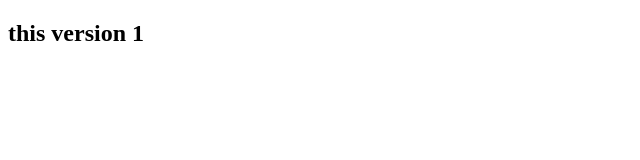
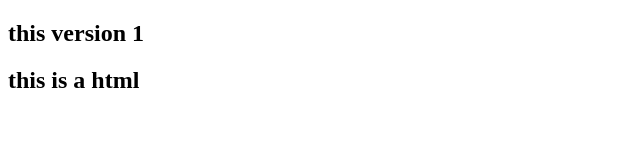
Before and after one commit to PythonAvodhaTamil/git-version-control, a plain HTML site: page index.html in a window 1280 px wide. Shown: the whole page, without its empty margins (0-640 px from the left). Drawn offline with Linux system fonts and the light colour scheme.

Commit message:
version-1.0

```diff
--- a/index.html
+++ b/index.html
@@ -8,5 +8,6 @@
   </head>
   <body>
     <h2>this version 1</h2>
+    <h2>this is a html</h2>
   </body>
 </html>
```
